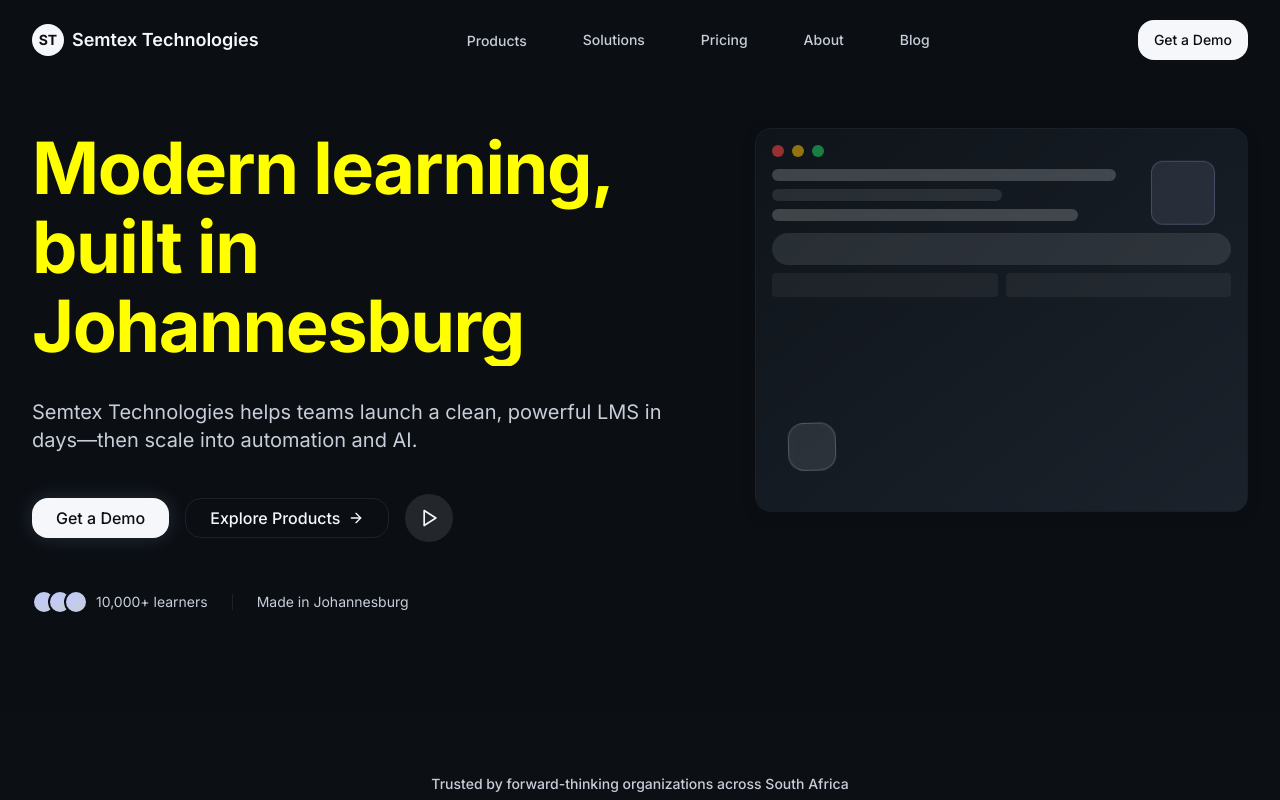
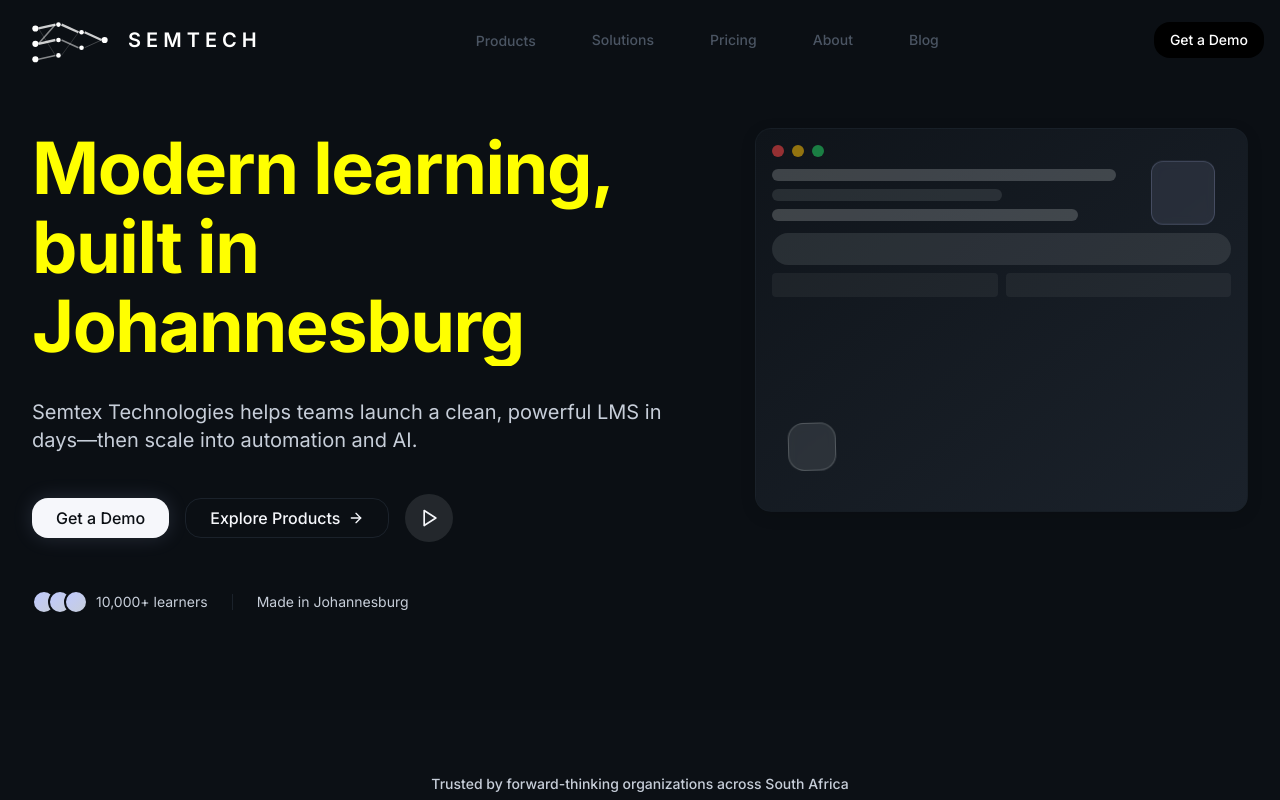
Before and after one commit to Ndanga02/semtec, a React (Vite) app: page / in a window 1280 px wide. Shown: the top 800 px of the page. Built offline with nearby package versions, Linux system fonts and the light colour scheme.

Commit message:
added company logo

```diff
--- a/src/components/Navbar.tsx
+++ b/src/components/Navbar.tsx
@@ -1,130 +1,151 @@
-import { useState, useEffect } from 'react'
-import { Link, useNavigate } from 'react-router-dom'
-import { AnimatePresence } from 'framer-motion'
-import { Menu, X } from 'lucide-react'
-import { cn } from '@/lib/cn'
-import { useAnalytics } from '@/lib/analytics'
-import MegaMenu from './MegaMenu'
-import MobileNav from './MobileNav'
+import React from 'react';
 
-const Navbar = () => {
-  const [isScrolled, setIsScrolled] = useState(false)
-  const [isMobileMenuOpen, setIsMobileMenuOpen] = useState(false)
-  const [isProductsHovered, setIsProductsHovered] = useState(false)
-  const navigate = useNavigate()
-  const { buttonClick } = useAnalytics()
+// Neural Network Logo Component
+const SemtexLogo = ({ size = 32, className = "" }) => {
+  return (
+    <div className={`inline-flex items-center ${className}`}>
+      {/* Neural Network SVG Logo */}
+      <svg
+        width={size}
+        height={size}
+        viewBox="0 0 130 90"
+        className="mr-2"
+        aria-label="Semtex Technologies Neural Network Logo"
+      >
+        {/* Neural Network Nodes */}
+        <g fill="currentColor">
+          {/* Input layer */}
+          <circle cx="20" cy="30" r="4"/>
+          <circle cx="20" cy="50" r="4"/>
+          <circle cx="20" cy="70" r="4"/>
 
-  // Handle scroll effect
-  useEffect(() => {
-    const handleScroll = () => {
-      setIsScrolled(window.scrollY > 20)
-    }
+          {/* Hidden layer 1 */}
+          <circle cx="50" cy="25" r="3"/>
+          <circle cx="50" cy="45" r="3"/>
+          <circle cx="50" cy="65" r="3"/>
 
-    window.addEventListener('scroll', handleScroll)
-    return () => window.removeEventListener('scroll', handleScroll)
-  }, [])
+          {/* Hidden layer 2 */}
+          <circle cx="80" cy="35" r="3"/>
+          <circle cx="80" cy="55" r="3"/>
 
-  // Handle demo CTA click
-  const handleDemoClick = () => {
-    buttonClick('get_demo', 'navbar')
-    navigate('/contact?type=demo')
-  }
+          {/* Output */}
+          <circle cx="110" cy="45" r="4"/>
+        </g>
 
-  // Handle mobile menu toggle
-  const toggleMobileMenu = () => {
-    setIsMobileMenuOpen(!isMobileMenuOpen)
-  }
+        {/* Neural Network Connections */}
+        <g stroke="currentColor" fill="none">
+          {/* Strong connections (thick lines) */}
+          <line x1="24" y1="30" x2="46" y2="25" strokeWidth="3" opacity="0.8"/>
+          <line x1="24" y1="50" x2="46" y2="45" strokeWidth="3" opacity="0.8"/>
+          <line x1="54" y1="25" x2="76" y2="35" strokeWidth="3" opacity="0.8"/>
+          <line x1="84" y1="35" x2="106" y2="45" strokeWidth="3" opacity="0.8"/>
 
-  // Close mobile menu when route changes
-  useEffect(() => {
-    setIsMobileMenuOpen(false)
-  }, [navigate])
+          {/* Medium connections */}
+          <line x1="24" y1="50" x2="46" y2="25" strokeWidth="2" opacity="0.5"/>
+          <line x1="24" y1="70" x2="46" y2="65" strokeWidth="2" opacity="0.5"/>
+          <line x1="54" y1="45" x2="76" y2="55" strokeWidth="2" opacity="0.5"/>
 
-  return (
-    <>
-      <header
-        className={cn(
-          'fixed top-0 left-0 right-0 z-50 transition-all duration-300',
-          isScrolled
-            ? 'bg-semtex-bg/80 backdrop-blur-md border-b border-semtex-hairline'
-            : 'bg-transparent'
-        )}
-      >
-        <nav className="container-semtex" role="navigation" aria-label="Main navigation">
-          <div className="flex items-center justify-between h-16 lg:h-20">
+          {/* Weak connections */}
+          <line x1="24" y1="30" x2="46" y2="65" strokeWidth="1" opacity="0.2"/>
+          <line x1="54" y1="65" x2="76" y2="35" strokeWidth="1" opacity="0.2"/>
+          <line x1="84" y1="55" x2="106" y2="45" strokeWidth="1" opacity="0.3"/>
+        </g>
+      </svg>
 
-            {/* Logo */}
-            <Link
-              to="/"
-              className="flex items-center space-x-2 focus-ring rounded-lg"
-              aria-label="Semtex Technologies home"
-            >
-              <div className="w-8 h-8 bg-semtex-ink rounded-lg flex items-center justify-center">
-                <span className="text-semtex-bg font-bold text-sm">ST</span>
-              </div>
-              <span className="font-semibold text-lg hidden sm:block">
-                Semtex Technologies
+      {/* Company Name */}
+      <span className="font-semibold text-xl hidden sm:block">
+        S E M T E C H
       </span>
       <span className="font-semibold text-lg sm:hidden">
         Semtex
       </span>
-            </Link>
+    </div>
+  );
+};
+
+// Updated Navbar Component with Neural Network Logo
+const Navbar = () => {
+  const [isScrolled, setIsScrolled] = React.useState(false);
+  const [isMobileMenuOpen, setIsMobileMenuOpen] = React.useState(false);
+  const [isProductsHovered, setIsProductsHovered] = React.useState(false);
+
+  // Handle scroll effect
+  React.useEffect(() => {
+    const handleScroll = () => {
+      setIsScrolled(window.scrollY > 20);
+    };
+
+    window.addEventListener('scroll', handleScroll);
+    return () => window.removeEventListener('scroll', handleScroll);
+  }, []);
+
+  return (
+    <header
+      className={`fixed top-0 left-0 right-0 z-50 transition-all duration-300 ${
+        isScrolled
+          ? 'bg-white/80 backdrop-blur-md border-b border-gray-200'
+          : 'bg-transparent'
+      }`}
+    >
+      <nav className="container mx-auto px-4" role="navigation" aria-label="Main navigation">
+        <div className="flex items-center justify-between h-16 lg:h-20">
+
+          {/* Logo with Neural Network */}
+          <a
+            href="/"
+            className="flex items-center focus:outline-none focus:ring-2 focus:ring-blue-500 rounded-lg p-1"
+            aria-label="Semtex Technologies home"
+          >
+            <SemtexLogo size={100} className="text-white hover:text-gray-300 transition-colors" />
+          </a>
 
           {/* Desktop Navigation */}
           <div className="hidden lg:flex items-center space-x-8">
 
-              {/* Products with MegaMenu */}
+            {/* Products */}
             <div
               className="relative"
               onMouseEnter={() => setIsProductsHovered(true)}
               onMouseLeave={() => setIsProductsHovered(false)}
             >
-                <Link
-                  to="/products"
-                  className={cn(
-                    'px-3 py-2 text-sm font-medium rounded-lg transition-colors focus-ring',
-                    'hover:text-semtex-ink hover:bg-semtex-hairline/50',
-                    isProductsHovered ? 'text-semtex-ink bg-semtex-hairline/50' : 'text-semtex-muted-ink'
-                  )}
-                  aria-expanded={isProductsHovered}
-                  aria-haspopup="true"
+              <a
+                href="/products"
+                className={`px-3 py-2 text-sm font-medium rounded-lg transition-colors focus:outline-none focus:ring-2 focus:ring-blue-500 ${
+                  isProductsHovered ? 'text-black bg-gray-100' : 'text-gray-600 hover:text-black hover:bg-gray-50'
+                }`}
               >
                 Products
-                </Link>
-
-                <AnimatePresence>
-                  {isProductsHovered && <MegaMenu />}
-                </AnimatePresence>
+              </a>
             </div>
 
             {/* Other Navigation Links */}
-              <Link
-                to="/solutions"
-                className="px-3 py-2 text-sm font-medium text-semtex-muted-ink hover:text-semtex-ink hover:bg-semtex-hairline/50 rounded-lg transition-colors focus-ring"
+            <a
+              href="/solutions"
+              className="px-3 py-2 text-sm font-medium text-gray-600 hover:text-black hover:bg-gray-50 rounded-lg transition-colors focus:outline-none focus:ring-2 focus:ring-blue-500"
             >
               Solutions
-              </Link>
+            </a>
 
-              <Link
-                to="/pricing"
-                className="px-3 py-2 text-sm font-medium text-semtex-muted-ink hover:text-semtex-ink hover:bg-semtex-hairline/50 rounded-lg transition-colors focus-ring"
+            <a
+              href="/pricing"
+              className="px-3 py-2 text-sm font-medium text-gray-600 hover:text-black hover:bg-gray-50 rounded-lg transition-colors focus:outline-none focus:ring-2 focus:ring-blue-500"
             >
               Pricing
-              </Link>
+            </a>
 
-              <Link
-                to="/about"
-                className="px-3 py-2 text-sm font-medium text-semtex-muted-ink hover:text-semtex-ink hover:bg-semtex-hairline/50 rounded-lg transition-colors focus-ring"
+            <a
+              href="/about"
+              className="px-3 py-2 text-sm font-medium text-gray-600 hover:text-black hover:bg-gray-50 rounded-lg transition-colors focus:outline-none focus:ring-2 focus:ring-blue-500"
             >
               About
-              </Link>
+            </a>
 
-              <Link
-                to="/blog"
-                className="px-3 py-2 text-sm font-medium text-semtex-muted-ink hover:text-semtex-ink hover:bg-semtex-hairline/50 rounded-lg transition-colors focus-ring"
+            <a
+              href="/blog"
+              className="px-3 py-2 text-sm font-medium text-gray-600 hover:text-black hover:bg-gray-50 rounded-lg transition-colors focus:outline-none focus:ring-2 focus:ring-blue-500"
             >
               Blog
-              </Link>
+            </a>
           </div>
 
           {/* CTA Button + Mobile Menu Toggle */}
@@ -132,41 +153,32 @@
 
             {/* Demo CTA Button */}
             <button
-                onClick={handleDemoClick}
-                className="btn-primary hidden sm:inline-flex"
+              className="hidden sm:inline-flex px-4 py-2 bg-black text-white text-sm font-medium rounded-lg hover:bg-gray-800 transition-colors focus:outline-none focus:ring-2 focus:ring-blue-500"
             >
               Get a Demo
             </button>
 
             {/* Mobile menu toggle */}
             <button
-                onClick={toggleMobileMenu}
-                className="lg:hidden p-2 text-semtex-muted-ink hover:text-semtex-ink hover:bg-semtex-hairline/50 rounded-lg transition-colors focus-ring"
+              onClick={() => setIsMobileMenuOpen(!isMobileMenuOpen)}
+              className="lg:hidden p-2 text-gray-600 hover:text-black hover:bg-gray-50 rounded-lg transition-colors focus:outline-none focus:ring-2 focus:ring-blue-500"
               aria-label={isMobileMenuOpen ? 'Close menu' : 'Open menu'}
-                aria-expanded={isMobileMenuOpen}
             >
               {isMobileMenuOpen ? (
-                  <X className="h-6 w-6" />
+                <svg className="h-6 w-6" fill="none" viewBox="0 0 24 24" stroke="currentColor">
+                  <path strokeLinecap="round" strokeLinejoin="round" strokeWidth={2} d="M6 18L18 6M6 6l12 12" />
+                </svg>
               ) : (
-                  <Menu className="h-6 w-6" />
+                <svg className="h-6 w-6" fill="none" viewBox="0 0 24 24" stroke="currentColor">
+                  <path strokeLinecap="round" strokeLinejoin="round" strokeWidth={2} d="M4 6h16M4 12h16M4 18h16" />
+                </svg>
               )}
             </button>
           </div>
         </div>
       </nav>
     </header>
+  );
+};
 
-      {/* Mobile Navigation */}
-      <AnimatePresence>
-        {isMobileMenuOpen && (
-          <MobileNav
-            isOpen={isMobileMenuOpen}
-            onClose={() => setIsMobileMenuOpen(false)}
-          />
-        )}
-      </AnimatePresence>
-    </>
-  )
-}
-
-export default Navbar
+export default Navbar;
```
Lines whose indentation alone changed are shown as unchanged.
